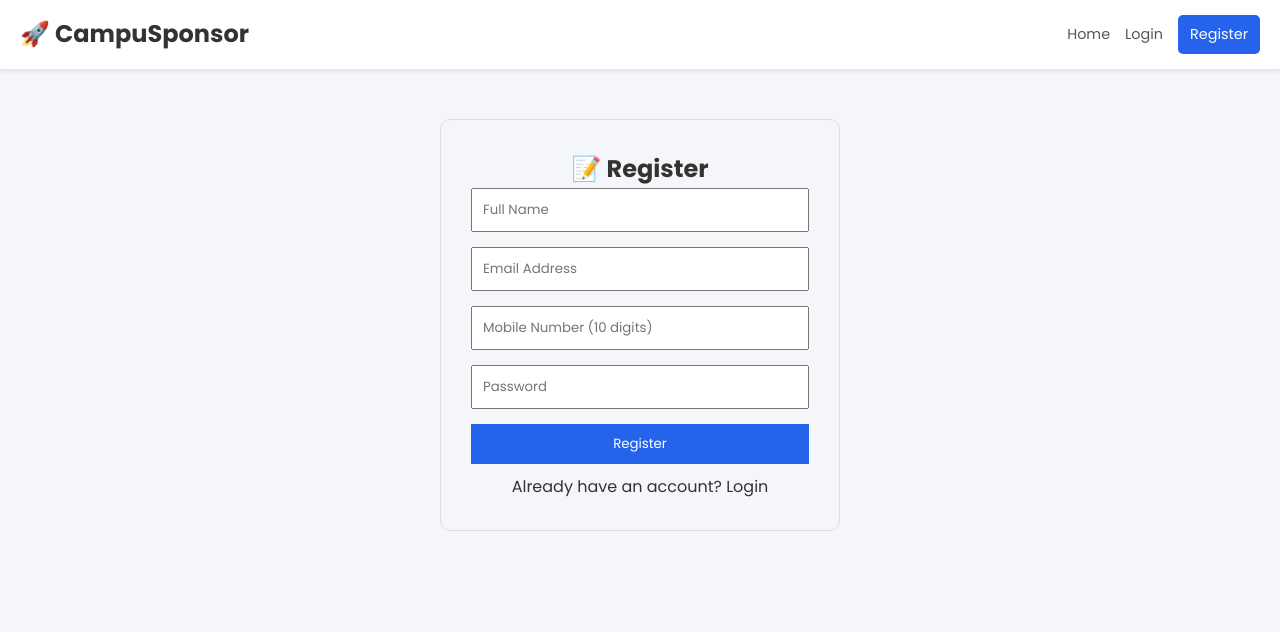
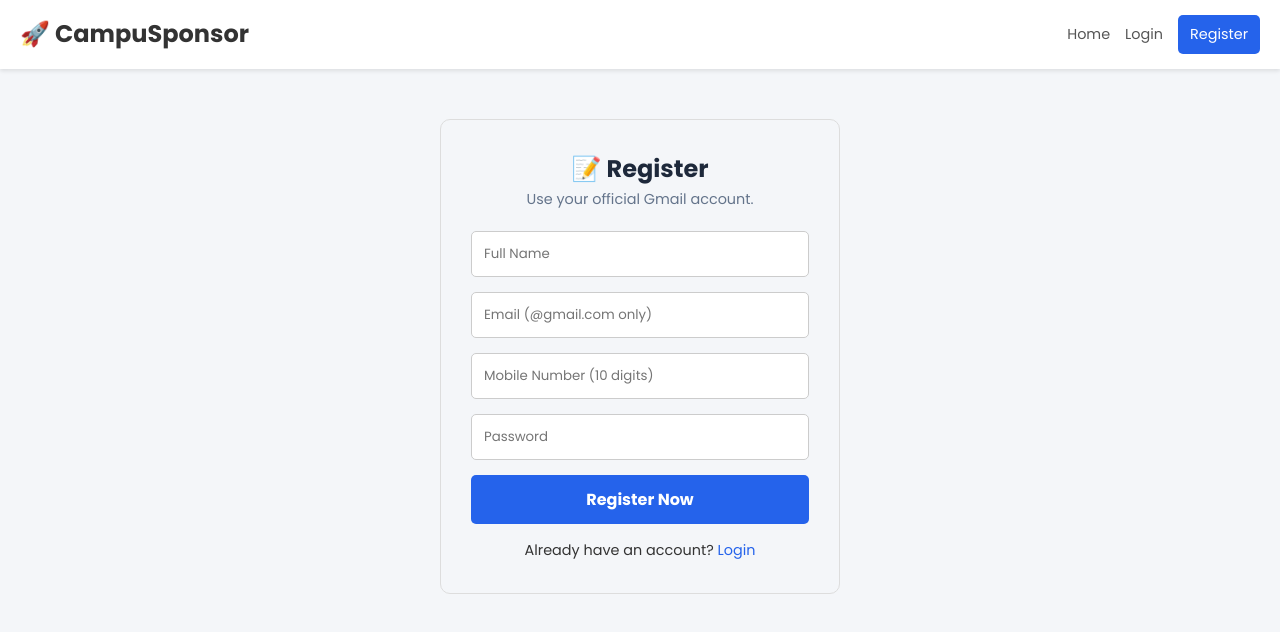
Before and after one commit to Hpyopp/Campus-Sponser, a React (Vite) app in the folder client/: page /register in a window 1280 px wide. Shown: the top 632 px of the page. Built offline with nearby package versions, Linux system fonts and the light colour scheme.

Commit message:
FORCE UPDATE: Fixed login routes and index

```diff
--- a/client/src/pages/Register.jsx
+++ b/client/src/pages/Register.jsx
@@ -13,9 +13,14 @@ const Register = () => {
   const handleSubmit = async (e) => {
     e.preventDefault();
 
-    // 🔒 Simple Validation
+    // 🔒 1. Gmail Validation (Sirf @gmail.com chalega)
+    if (!email.endsWith('@gmail.com')) {
+      return alert("🚫 Invalid Email! Please use a valid Google account (@gmail.com)");
+    }
+
+    // 🔒 2. Phone Validation
     if(phone.length !== 10) {
-      return alert("Please enter a valid 10-digit mobile number!");
+      return alert("🚫 Invalid Phone! Please enter a 10-digit mobile number.");
     }
 
     try {
@@ -28,22 +33,24 @@ const Register = () => {
   };
 
   return (
-    <div style={{ maxWidth: '400px', margin: '50px auto', textAlign: 'center', padding: '30px', border: '1px solid #ddd', borderRadius: '10px' }}>
-      <h2>📝 Register</h2>
+    <div style={{ maxWidth: '400px', margin: '50px auto', textAlign: 'center', padding: '30px', border: '1px solid #ddd', borderRadius: '10px', fontFamily: 'Poppins, sans-serif' }}>
+      <h2 style={{color: '#1e293b'}}>📝 Register</h2>
+      <p style={{color: '#64748b', fontSize: '0.9rem', marginBottom: '20px'}}>Use your official Gmail account.</p>
+
       <form onSubmit={handleSubmit} style={{ display: 'flex', flexDirection: 'column', gap: '15px' }}>
 
-        <input type="text" name="name" placeholder="Full Name" value={name} onChange={handleChange} required style={{ padding: '10px' }} />
+        <input type="text" name="name" placeholder="Full Name" value={name} onChange={handleChange} required style={{ padding: '12px', borderRadius: '5px', border: '1px solid #ccc' }} />
 
-        <input type="email" name="email" placeholder="Email Address" value={email} onChange={handleChange} required style={{ padding: '10px' }} />
+        {/* 👇 Input type email hai, par hum JS se strict check karenge */}
+        <input type="email" name="email" placeholder="Email (@gmail.com only)" value={email} onChange={handleChange} required style={{ padding: '12px', borderRadius: '5px', border: '1px solid #ccc' }} />
 
-        {/* 👇 Phone Number Input */}
-        <input type="number" name="phone" placeholder="Mobile Number (10 digits)" value={phone} onChange={handleChange} required style={{ padding: '10px' }} />
+        <input type="number" name="phone" placeholder="Mobile Number (10 digits)" value={phone} onChange={handleChange} required style={{ padding: '12px', borderRadius: '5px', border: '1px solid #ccc' }} />
 
-        <input type="password" name="password" placeholder="Password" value={password} onChange={handleChange} required style={{ padding: '10px' }} />
+        <input type="password" name="password" placeholder="Password" value={password} onChange={handleChange} required style={{ padding: '12px', borderRadius: '5px', border: '1px solid #ccc' }} />
 
-        <button type="submit" style={{ padding: '10px', background: '#2563eb', color: 'white', border: 'none', cursor: 'pointer' }}>Register</button>
+        <button type="submit" style={{ padding: '12px', background: '#2563eb', color: 'white', border: 'none', borderRadius: '5px', cursor: 'pointer', fontWeight: 'bold', fontSize: '1rem' }}>Register Now</button>
       </form>
-      <p style={{ marginTop: '10px' }}>Already have an account? <Link to="/login">Login</Link></p>
+      <p style={{ marginTop: '15px', fontSize: '0.9rem' }}>Already have an account? <Link to="/login" style={{color: '#2563eb'}}>Login</Link></p>
     </div>
   );
 };
```
Also changed, not shown: 1 other file (tests, documents, lock files or other folders).
